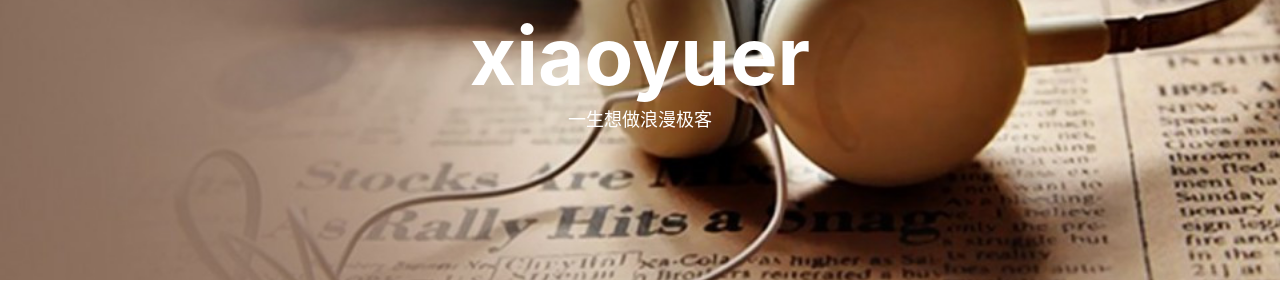
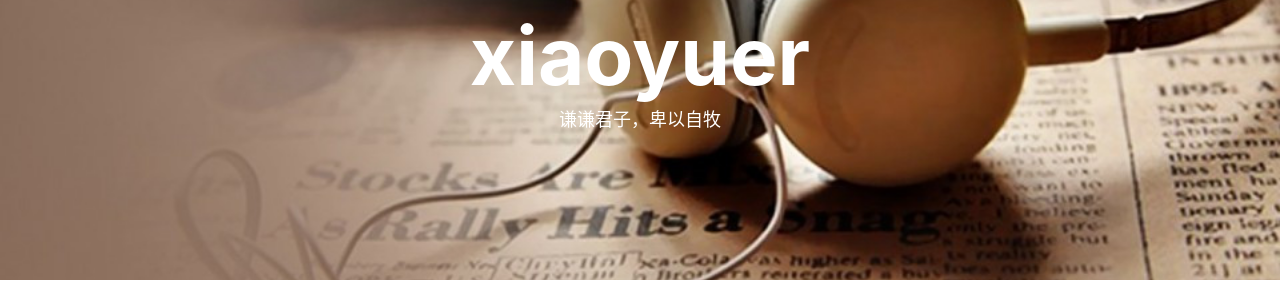
Before and after one commit to xiaoyuer/xiaoyuer.github.io, a Jekyll site: the page built from index.html, in a window 1280 px wide. Shown: the part 138-438 px from the top of the page. Built offline with Jekyll 4.4.1, drawn with Linux system fonts in a browser that asks for light colours; nearby versions of some CDN libraries; the list of posts is cut into pages by our own code; comment, search, counter and statistics services are not loaded.

Commit message:
index change

```diff
--- a/index.html
+++ b/index.html
@@ -1,6 +1,6 @@
 ---
 layout: page
-description: "一生想做浪漫极客"
+description: "谦谦君子，卑以自牧"
 ---
 
 {% for post in paginator.posts %}
```
